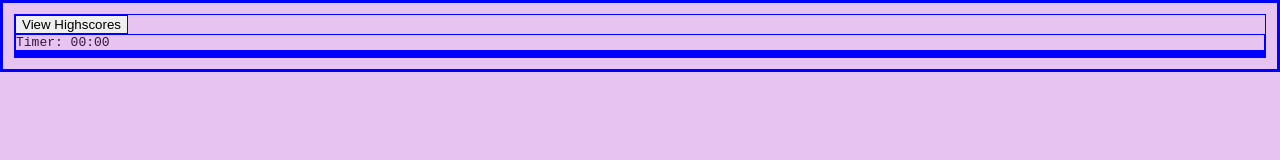
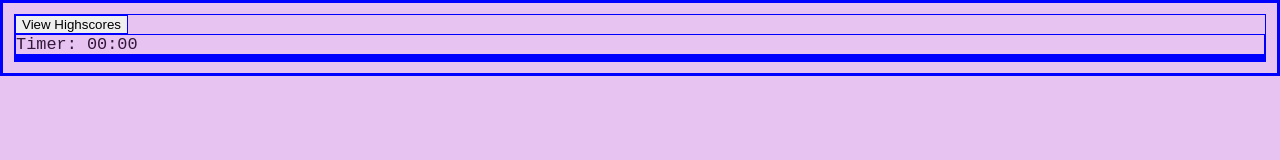
Before and after one commit to KrispyKhang/JavaScript-Code-Quiz, a plain HTML site: page index.html in a window 1280 px wide. Drawn offline with Linux system fonts and the light colour scheme.

Commit message:
added more styling to css

```diff
--- a/Assets/CSS/Style.css
+++ b/Assets/CSS/Style.css
@@ -5,15 +5,16 @@
     box-sizing: border-box;
     border: 1px solid blue;
 }
-
+/* made entire body a lilac color and made default text in body container monospace*/
 body {
     background-color: #E7C3F1;
     font-family: monospace;
 
 }
-
+/* made all p tags 1.3em, 1 em = 16px */
 p {
     color: #321839;
+    font-size: 1.3em;
 
 }
 
```
